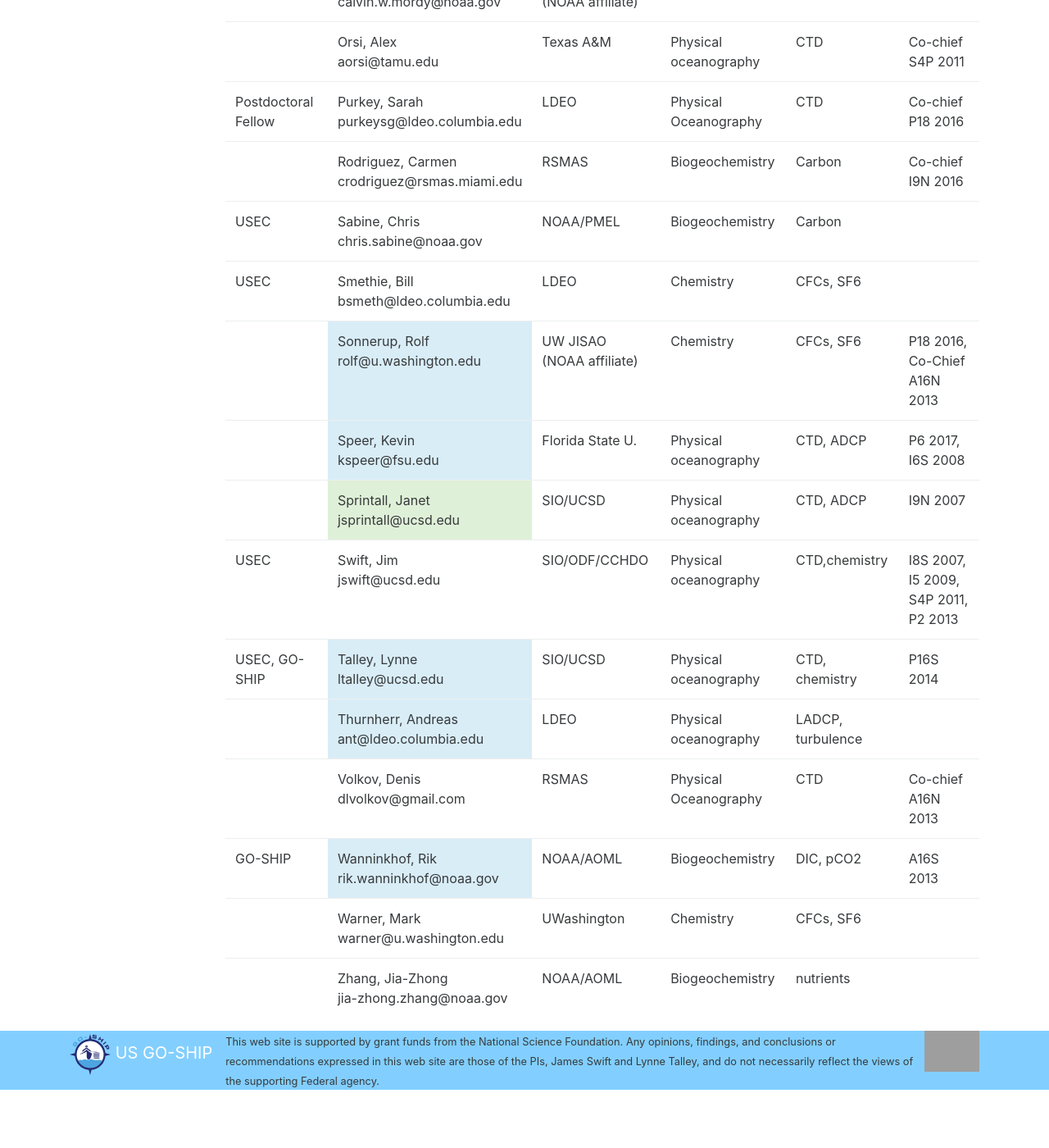
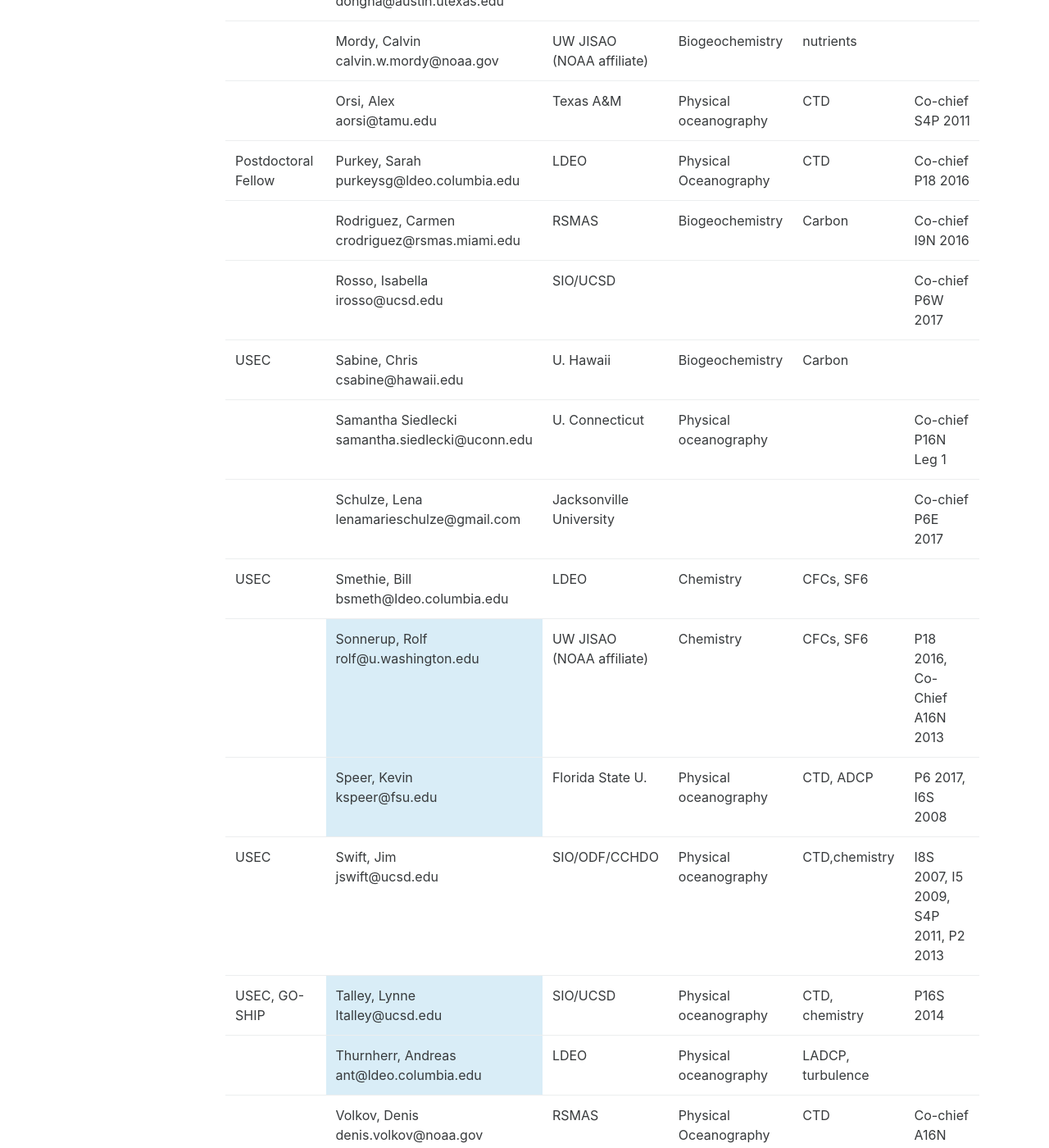
Before and after one commit to cchdo/usgoship.ucsd.edu, a Jekyll site: the page built from principle-investigator-directory.md, in a window 1280 px wide and 1400 px high, scrolled down 2327 px. Shown: the whole window at 82% size. Built offline with Jekyll 4.4.1, drawn with Linux system fonts in a browser that asks for light colours; before the commit the page ends 3664 px from its top, so only the background shows below that; some of the changed text lies outside the part shown; grey boxes are pictures that could not be loaded.

Commit message:
Update principle-investigator-directory.md

```diff
--- a/principle-investigator-directory.md
+++ b/principle-investigator-directory.md
@@ -31,7 +31,7 @@
   <tbody>
     <tr>
       <td></td>
-      <td>Volkov, Denis<br>dlvolkov@gmail.com</td>
+      <td>Volkov, Denis<br>denis.volkov@noaa.gov</td>
       <td>RSMAS</td>
       <td>Physical Oceanography</td>
       <td>CTD</td>
@@ -119,7 +119,7 @@
     </tr>
     <tr>
       <td>USEC, GO-SHIP</td>
-      <td class="table-info">Feely, Richard<br>richard.a.feely@noaa.gov</td>
+      <td>Feely, Richard<br>richard.a.feely@noaa.gov</td>
       <td>NOAA/PMEL</td>
       <td>Biogeochemistry</td>
       <td>DIC</td>
@@ -127,7 +127,7 @@
     </tr>
     <tr>
       <td></td>
-      <td>Hansell, Dennis<br>dhansell@rsmas.miami.edu</td>
+      <td class="table-info">Hansell, Dennis<br>dhansell@rsmas.miami.edu</td>
       <td>RSMAS</td>
       <td>Biogeochemistry</td>
       <td>DOC, TDN</td>
@@ -167,8 +167,8 @@
     </tr>
     <tr>
       <td>USEC</td>
-      <td>Sabine, Chris<br>chris.sabine@noaa.gov</td>
-      <td>NOAA/PMEL</td>
+      <td>Sabine, Chris<br>csabine@hawaii.edu</td>
+      <td>U. Hawaii</td>
       <td>Biogeochemistry</td>
       <td>Carbon</td>
       <td></td>
@@ -196,14 +196,6 @@
       <td>Chemistry</td>
       <td>Trace metals (Level 2)</td>
       <td></td>
-    </tr>
-    <tr>
-      <td></td>
-      <td>Bulllister, John<br>john.l.bullister@noaa.gov</td>
-      <td>NOAA/PMEL</td>
-      <td>Chemistry</td>
-      <td>CFCs, SF6</td>
-      <td>P18 2008, A13.5 2010, A16N 2013</td>
     </tr>
     <tr>
       <td></td>
@@ -318,14 +310,6 @@
       <td>P6 2017, I6S 2008</td>
     </tr>
     <tr>
-      <td></td>
-      <td class="table-success">Sprintall, Janet<br>jsprintall@ucsd.edu</td>
-      <td>SIO/UCSD</td>
-      <td>Physical oceanography</td>
-      <td>CTD, ADCP</td>
-      <td>I9N 2007</td>
-    </tr>
-    <tr>
       <td>USEC</td>
       <td>Swift, Jim<br>jswift@ucsd.edu</td>
       <td>SIO/ODF/CCHDO</td>
@@ -349,6 +333,38 @@
       <td>LADCP, turbulence</td>
       <td></td>
     </tr>
+    <tr>
+      <td></td>
+      <td>Briggs, Ellen<br>ebriggs@ucsd.edu</td>
+      <td>SIO/UCSD</td>
+      <td></td>
+      <td></td>
+      <td>Co-chief S4P 2017-2018</td>
+    </tr>
+    <tr>
+      <td></td>
+      <td>Schulze, Lena<br>lenamarieschulze@gmail.com</td>
+      <td>Jacksonville University</td>
+      <td></td>
+      <td></td>
+      <td>Co-chief P6E 2017</td>
+    </tr>
+    <tr>
+      <td></td>
+      <td>Rosso, Isabella<br>irosso@ucsd.edu</td>
+      <td>SIO/UCSD</td>
+      <td></td>
+      <td></td>
+      <td>Co-chief P6W 2017</td>
+    </tr>
+    <tr>
+      <td></td>
+      <td>Samantha Siedlecki<br>samantha.siedlecki@uconn.edu</td>
+      <td>U. Connecticut</td>
+      <td>Physical oceanography</td>
+      <td></td>
+      <td>Co-chief P16N Leg 1</td>
+    </tr>
   </tbody>
 </table>
 </div>
```
